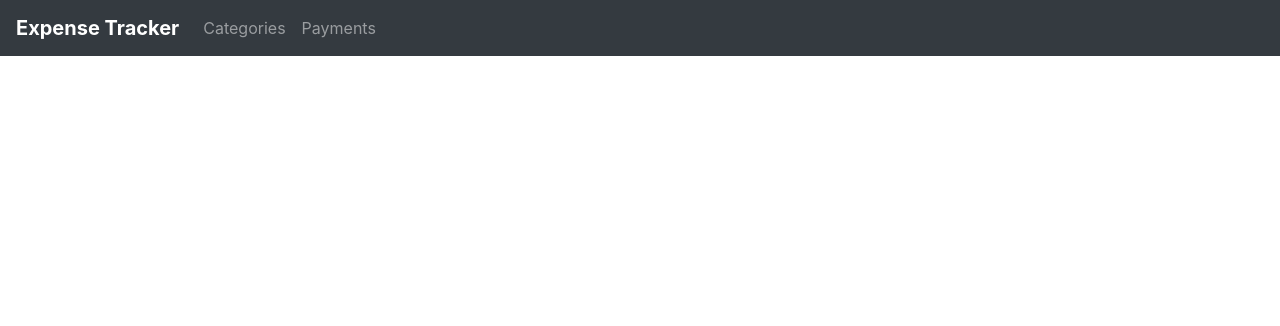
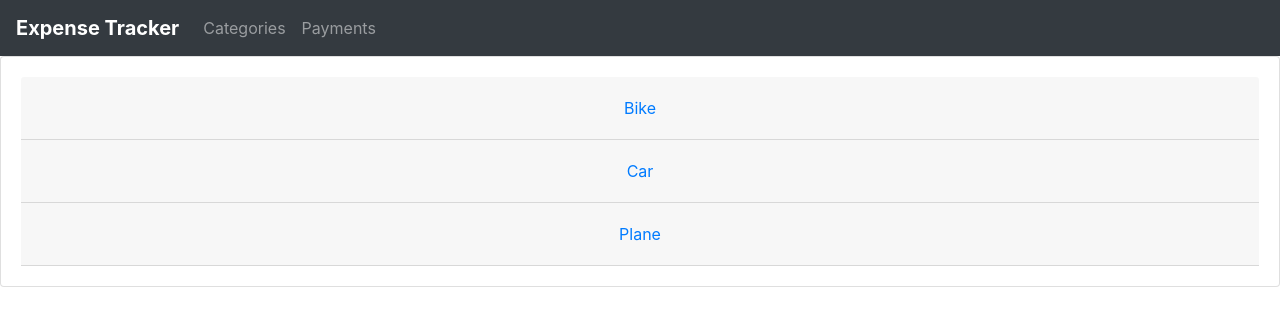
Before and after one commit to aledavila98-zz/expense-tracker-app, a React (Create React App) app: page / in a window 1280 px wide. Shown: the top 326 px of the page. Built offline with nearby package versions, Linux system fonts and the light colour scheme.

Commit message:
added method for mapping categories

```diff
--- a/src/App.js
+++ b/src/App.js
@@ -1,11 +1,13 @@
 import React from 'react';
 import TopBar from './components/TopBar';
+import Main from './components/Main';
 import './App.css';
 
 function App() {
   return (
     <div className="App">
       <TopBar />
+      <Main />
     </div>
   );
 }
--- a/src/components/Main.jsx
+++ b/src/components/Main.jsx
@@ -1 +1,33 @@
 import React, { Component } from "react";
+import Accordion from "react-bootstrap/Accordion";
+import Card from "react-bootstrap/Card";
+import Button from "react-bootstrap/Button";
+
+const renderCategories = () => {
+    const categories = [
+        'Bike',
+        'Car',
+        'Plane'
+    ];
+    return categories.map(category => {
+        return <Card.Header>
+            <Accordion.Toggle as={Button} variant="link" eventKey="0"> {category} </Accordion.Toggle>
+        </Card.Header>;
+    })
+}
+
+class Main extends Component {
+    render () {
+        return <div>
+            <Accordion defaultActiveKey="0">
+                <Card>
+                    <Card.Body>
+                        { renderCategories() }
+                    </Card.Body>
+                </Card>
+            </Accordion>
+        </div>;
+    }
+}
+
+export default Main;
```
